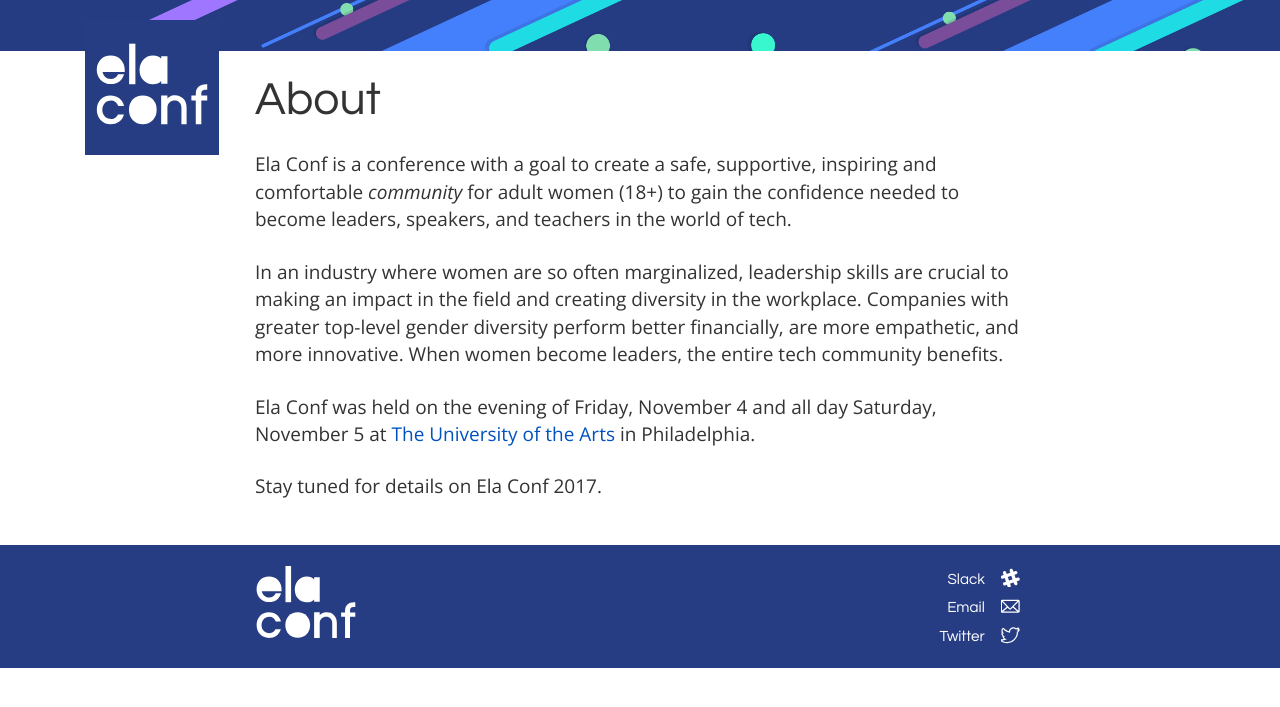
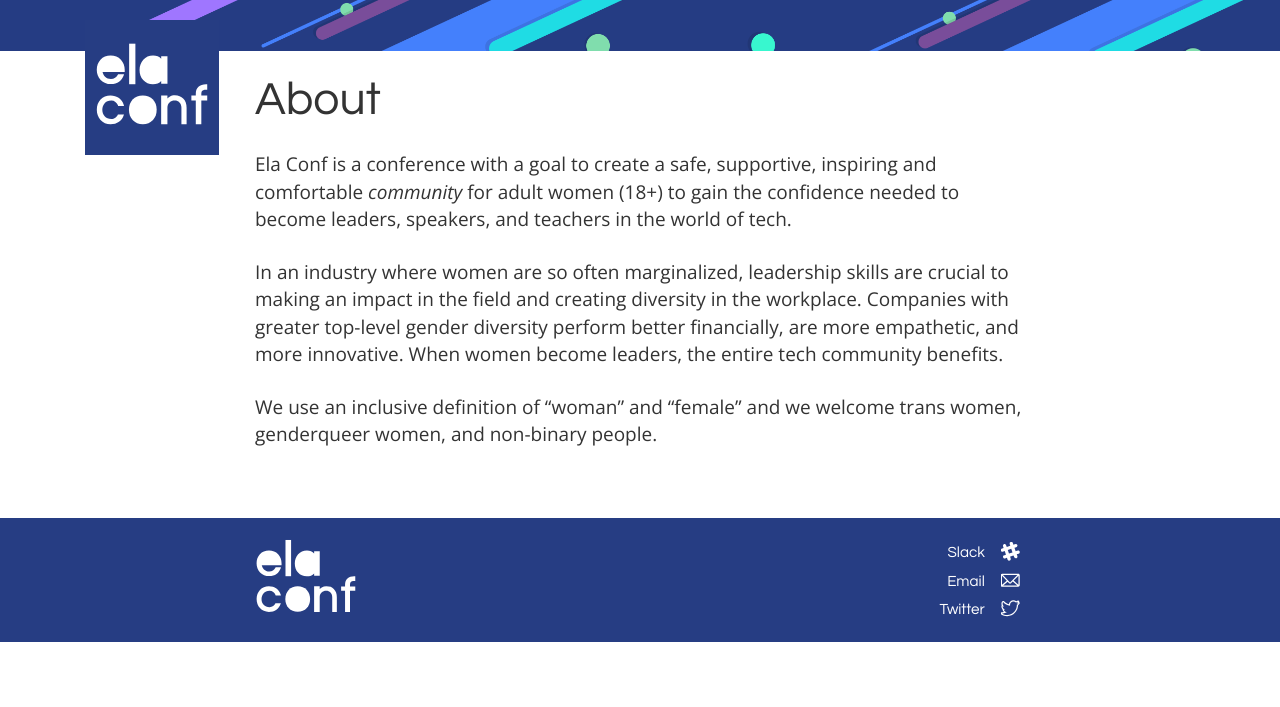
Before and after one commit to elaconf/elaconf.github.io, a Jekyll site: the page built from about/index.md, in a window 1280 px wide. Shown: the top 707 px of the page. Built offline with Jekyll 4.4.1, drawn with Linux system fonts in a browser that asks for light colours.

Commit message:
adds inclusive language

```diff
--- a/about/index.md
+++ b/about/index.md
@@ -8,6 +8,4 @@ Ela Conf is a conference with a goal to create a safe, supportive, inspiring and
 
 In an industry where women are so often marginalized, leadership skills are crucial to making an impact in the field and creating diversity in the workplace. Companies with greater top-level gender diversity perform better financially, are more empathetic, and more innovative. When women become leaders, the entire tech community benefits.
 
-Ela Conf was held on the evening of Friday, November 4 and all day Saturday, November 5 at [The University of the Arts](/venue/) in Philadelphia.
-
-Stay tuned for details on Ela Conf 2017.
+We use an inclusive definition of "woman" and "female" and we welcome trans women, genderqueer women, and non-binary people.
```
